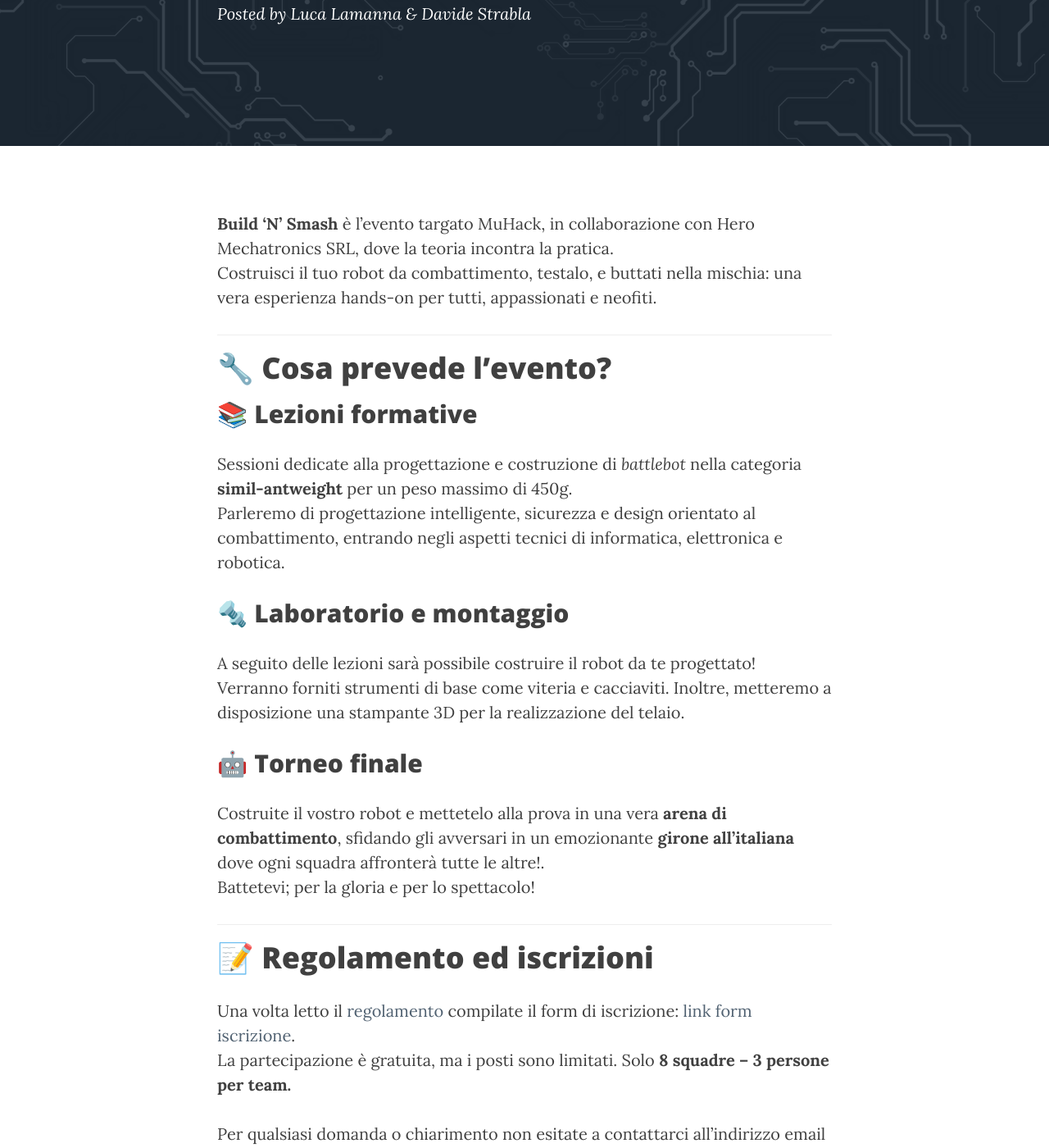
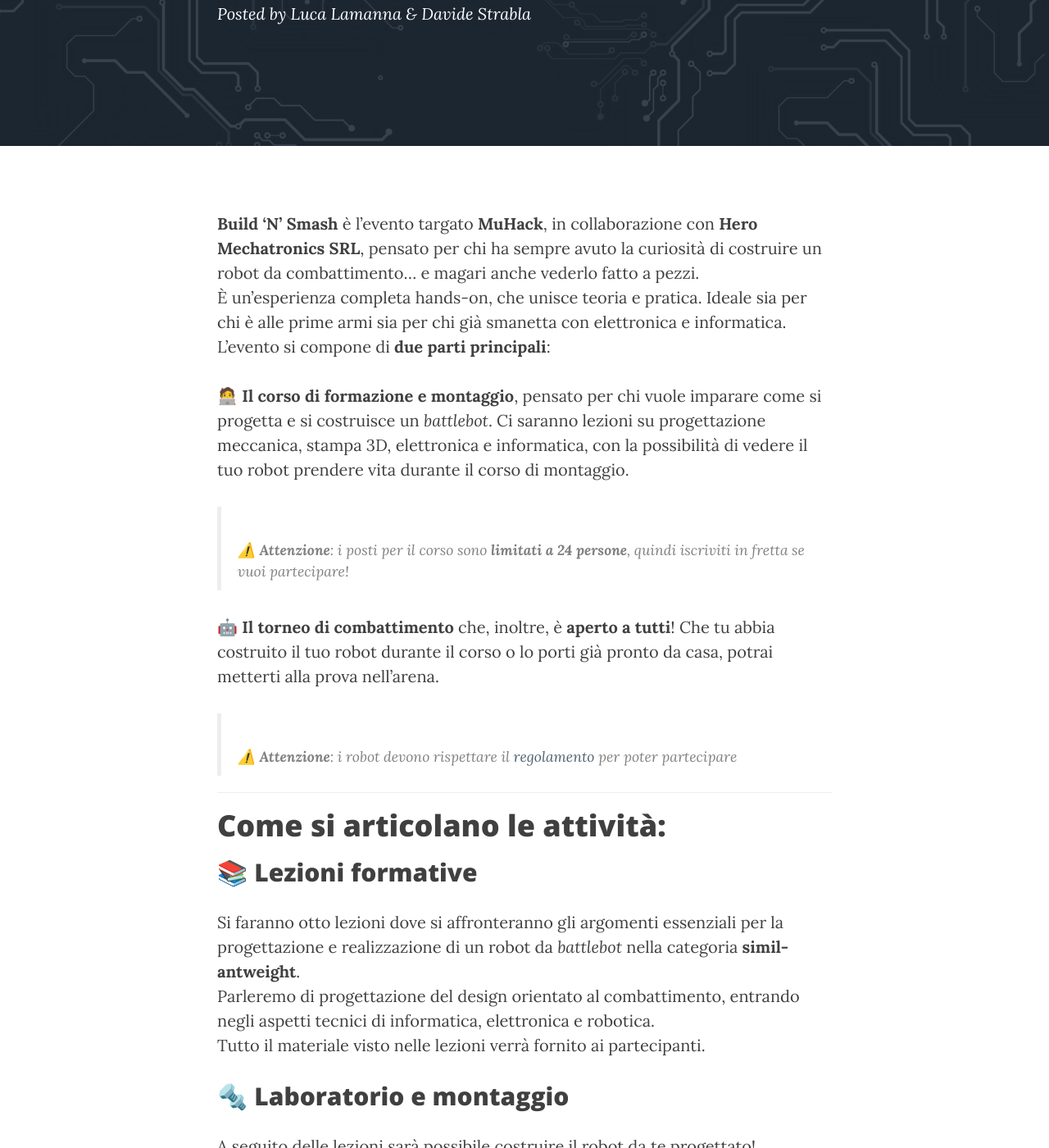
Before and after one commit to muhack/muhack.github.io, a Jekyll site: the page built from _posts/2025-04-15-BuildNSmash-2k25.md, in a window 1280 px wide and 1400 px high, scrolled down 298 px. Shown: the whole window at 82% size. Built offline with Jekyll 4.4.1, drawn with Linux system fonts in a browser that asks for light colours; some of the changed text lies outside the part shown.

Commit message:
Versione definitiva V1, manca la data del torneo

```diff
--- a/_posts/2025-04-15-BuildNSmash-2k25.md
+++ b/_posts/2025-04-15-BuildNSmash-2k25.md
@@ -9,33 +9,51 @@
 
 ---
 
-**Build 'N' Smash** è l’evento targato MuHack, in collaborazione con Hero Mechatronics SRL, dove la teoria incontra la pratica.
-Costruisci il tuo robot da combattimento, testalo, e buttati nella mischia: una vera esperienza hands-on per tutti, appassionati e neofiti.
+**Build ‘N’ Smash** è l’evento targato **MuHack**, in collaborazione con **Hero Mechatronics SRL**, pensato per chi ha sempre avuto la curiosità di costruire un robot da combattimento… e magari anche vederlo fatto a pezzi.
+È un’esperienza completa hands-on, che unisce teoria e pratica. Ideale sia per chi è alle prime armi sia per chi già smanetta con elettronica e informatica.
+L’evento si compone di **due parti principali**:
+
+🧑‍💻 **Il corso di formazione e montaggio**, pensato per chi vuole imparare come si progetta e si costruisce un *battlebot*. Ci saranno lezioni su progettazione meccanica, stampa 3D, elettronica e informatica, con la possibilità di vedere il tuo robot prendere vita durante il corso di montaggio.
+
+> ⚠️ **Attenzione**: i posti per il corso sono **limitati a 24 persone**, quindi iscriviti in fretta se vuoi partecipare!
+
+🤖 **Il torneo di combattimento** che, inoltre, è **aperto a tutti**! Che tu abbia costruito il tuo robot durante il corso o lo porti già pronto da casa, potrai metterti alla prova nell’arena.
+
+> ⚠️ **Attenzione**: i robot devono rispettare il [regolamento](/public/doc/regolamento-hack-n-smash-2025.pdf) per poter partecipare
+
 
 ---
 
-# 🔧 Cosa prevede l’evento?
+# Come si articolano le attività:
 
 ## 📚 Lezioni formative
-Sessioni dedicate alla progettazione e costruzione di *battlebot* nella categoria **simil-antweight** per un peso massimo di 450g.
-Parleremo di progettazione intelligente, sicurezza e design orientato al combattimento, entrando negli aspetti tecnici di informatica, elettronica e robotica.
+Si faranno otto lezioni dove si affronteranno gli argomenti essenziali per la progettazione e realizzazione di un robot da *battlebot* nella categoria **simil-antweight**.
+Parleremo di progettazione del design orientato al combattimento, entrando negli aspetti tecnici di informatica, elettronica e robotica.
+Tutto il materiale visto nelle lezioni verrà fornito ai partecipanti.
 
 ## 🔩 Laboratorio e montaggio
 
 A seguito delle lezioni sarà possibile costruire il robot da te progettato!
-Verranno forniti strumenti di base come viteria e cacciaviti. Inoltre, metteremo a disposizione una stampante 3D per la realizzazione del telaio.
+Stamperemo in 3d il telaio da voi progettato, e verranno forniti strumenti di base come viteria e cacciaviti per poter realizzare il proprio *battlebot*.
 
 ## 🤖 Torneo finale
-Costruite il vostro robot e mettetelo alla prova in una vera **arena di combattimento**, sfidando gli avversari in un emozionante **girone all’italiana** dove ogni squadra affronterà tutte le altre!.
-Battetevi; per la gloria e per lo spettacolo!
+Costruite il vostro robot e mettetevi alla prova in una vera **arena di combattimento**, sfidando gli avversari in uno spietato scontro all'ultimo circuito.
+Il torneo seguirà la formula del girone all’italiana dove ogni robot affronterà i robot avversari.
+Battetevi! Per la gloria e per lo spettacolo!
 
 ---
 
 # 📝 Regolamento ed iscrizioni
 
-Una volta letto il [regolamento](/public/doc/regolamento-hack-n-smash-2025.pdf) compilate il form di iscrizione: [link form iscrizione](https://docs.google.com/forms/d/e/1FAIpQLScezQ4u0sGTb1wDy6f-aYw-Okjpp7RLxCEY8X-mlNVMt6c-AA/viewform?usp=dialog).
-La partecipazione è gratuita, ma i posti sono limitati.
-Solo **8 squadre – 3 persone per team.**
+Di seguito è possibile compilare i form d'iscrizione:
+
+- [al corso](https://forms.gle/VcpkFrfv72h47gKS9).
+- [al torneo](https://forms.gle/ERd7RZpdRULYKNHR6).
+
+> **N.B**: l'iscrizione al corso è valida anche per il torneo, dunque **<u>non</u>** necessaria se si è già iscritti al corso.
+
+La partecipazione al corso è gratuita, ma i posti sono limitati a **8 squadre formate da 3 persone per team.**
+La partecipazione al torneo è gratuita, tuttavia è necessario che i robot rispettino il [regolamento](/public/doc/regolamento-hack-n-smash-2025.pdf).
 
 Per qualsiasi domanda o chiarimento non esitate a contattarci all'indirizzo email della nostra associazione: [info@muhack.org](mailto:info@muhack.org)!
 
@@ -43,10 +61,10 @@
 
 ## 🎓 Perché partecipare?
 
-- Impari progettazione, elettronica e robotica.
-- Usi strumenti veri su progetti concreti.
-- Lavori in squadra e, se sbagli, migliori.
-- Porti a casa nuove skill, e anche qualche livido all'ego.
+- Imparare progettazione, elettronica e robotica.
+- Usare strumenti veri su progetti concreti.
+- Lavorare in squadra e, se sbagli, migliori.
+- Portare a casa nuove skill, e anche qualche livido all'ego.
 
 ---
 
@@ -58,22 +76,23 @@
 ⌚ **17:00** - **19:30**
 📍 **Aula B2.8, Via Branze 43**
 
+**TORNEO:**
+
+🗓️ Questo **settembre** con date precise da definirsi
+
 ---
 
-<!-- ## 🚀 Come raggiungerci?
+## 🚀 Come raggiungerci?
 
-Per qualsiasi dubbio o richiesta puoi trovarci in sede; ci trovi in Via Senatore Diogene Valotti, 3b, Brescia [clicca qui per vedere la mappa](https://maps.app.goo.gl/WpPe7QCL2RA4hPRW9).
+Puoi trovarci in [Via Senatore Diogene Valotti, 3b, Brescia](https://maps.app.goo.gl/WpPe7QCL2RA4hPRW9) tutti i martedì sera nell'aula associazioni.
+Puoi raggiungerci tramite:
 
 * <span class="fa fa-1x fa-train"> *Treno*</span> – Stazione di Brescia → Metro (direzione Prealpino)
 * <span class="fa fa-1x fa-subway"> *Metro*</span> – Fermata Europa → attraversa Via Branze, entra nel parcheggio
 * <span class="fa fa-1x fa-bus"> *Bus*</span> – Linee 16 e 10, fermata in Via Branze
 * <span class="fa fa-1x fa-car"> *Auto*</span> – Ampio parcheggio disponibile
--->
 
-## 🧠 Serve preparazione?
-
-Assolutamente no.
-Parti da zero? Nessun problema. Ti aiutiamo noi. L’importante è la voglia di sporcarsi le mani e di imparare.
+Per qualsiasi domanda o chiarimento non esitate a contattarci all'indirizzo email della nostra associazione: [info@muhack.org](mailto:info@muhack.org)!
 
 ---
 
```
